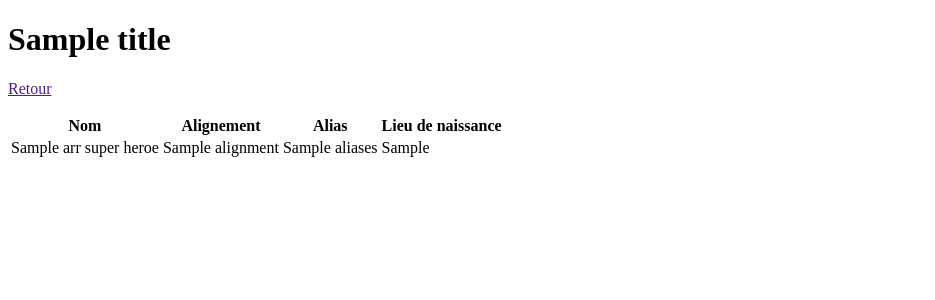
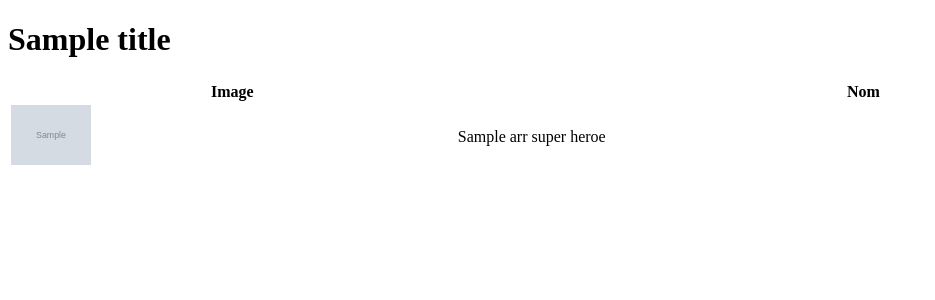
Before and after one commit to EwenIllirian9138/haloApiProjectPOO, a CodeIgniter 4 app: the page made by app/Views/superheroes_list.php in a window 1280 px wide. Shown: the top 300 px of the page, without its empty margins (0-935 px from the left). Run offline with PHP 8.4 and a stand-in for CodeIgniter, Linux system fonts and the light colour scheme; the template is opened without the code that fills it: most values are stand-ins (such as "Sample title", 1, 10 or a date in 2020); grey boxes marked "Sample" are stand-in pictures; data that the repository does not hold is empty; some libraries are stand-ins or nearby versions.

Commit message:
Ajout bibliothèque jquery Datatables + modification liste superheros

```diff
--- a/app/Views/superheroes_list.php
+++ b/app/Views/superheroes_list.php
@@ -6,27 +6,31 @@
     <meta http-equiv="X-UA-Compatible" content="ie=edge">
     <title><?php echo $title; ?></title>
     <link rel="shortcut icon" type="image/png" href="<?php echo base_url('favicon.ico');?>"/>
+    <link rel="stylesheet" type="text/css" href="https://cdn.datatables.net/v/dt/jq-3.6.0/dt-1.11.3/datatables.min.css"/>
+    <script type="text/javascript" src="https://cdn.datatables.net/v/dt/jq-3.6.0/dt-1.11.3/datatables.min.js"></script>
 </head>
 <body>
 <h1><?php echo $title; ?></h1>
 
-<p><a href="<?php echo previous_url();?>">Retour</a></p>
-<table>
+<script>
+    $(document).ready(function() {
+        $('#SuperHeroesList').DataTable();
+    } );
+</script>
+
+
+<table id="SuperHeroesList" class="display" style="width:100%">
     <thead>
     <tr>
+        <th>Image</th>
         <th>Nom</th>
-        <th>Alignement</th>
-        <th>Alias</th>
-        <th>Lieu de naissance</th>
     </tr>
     </thead>
     <tbody>
     <?php foreach($arrSuperHeroes as $row){ ?>
         <tr>
+            <td><img src="<?php echo $row->ImageLink;?>" width="80"></td>
             <td><?php echo $row->Name;?></td>
-            <td><?php echo $row->Alignment;?></td>
-            <td><?php echo $row->Aliases = $row->Aliases == null ? " RAS////// " : $row->Aliases;?></td>
-            <td><?php echo $row->PlaceOfBirth = $row->PlaceOfBirth == null ? "RAS/////" : $row->PlaceOfBirth;?></td>
         </tr>
     <?php } ?>
     </tbody>
```
